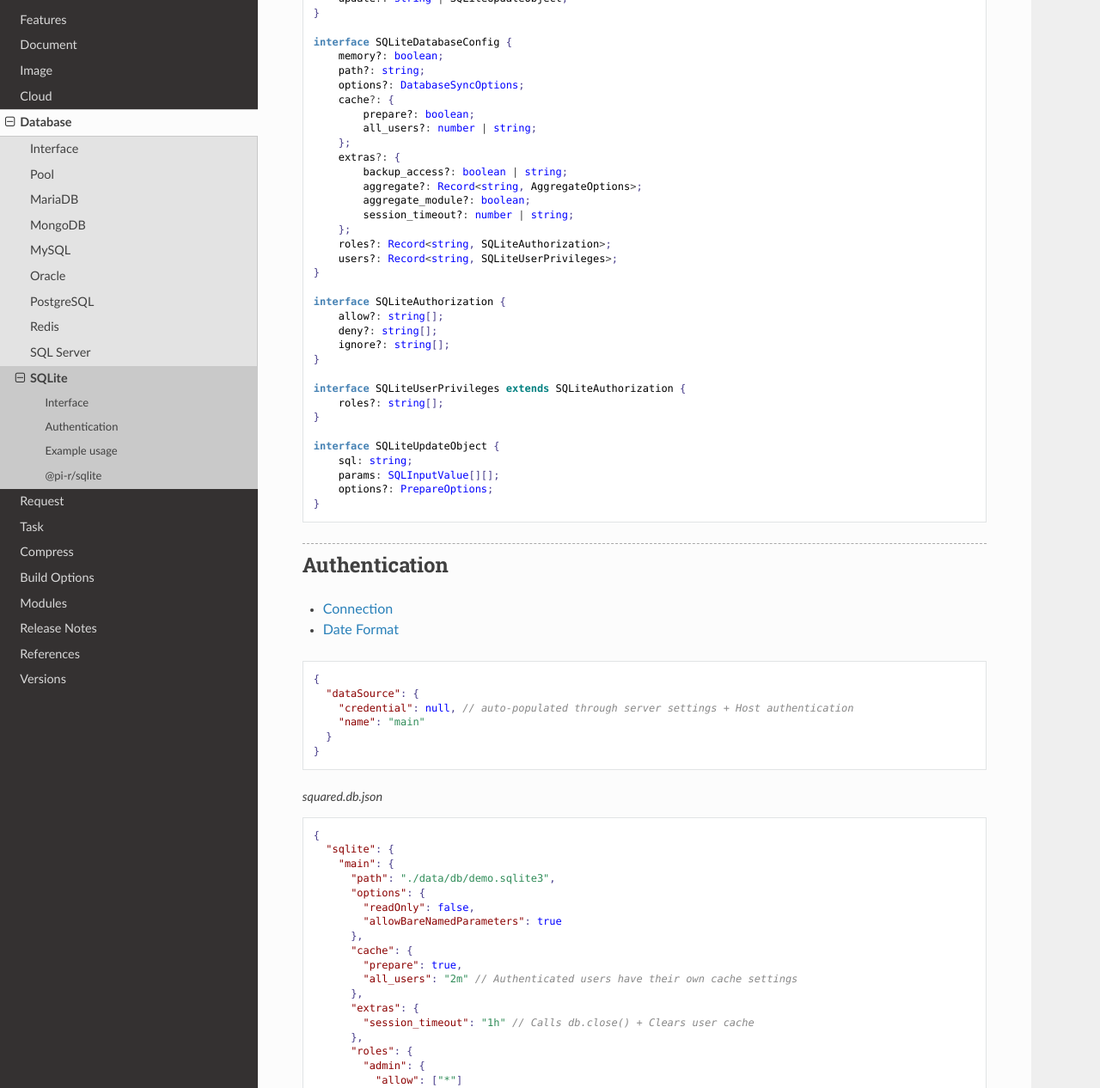
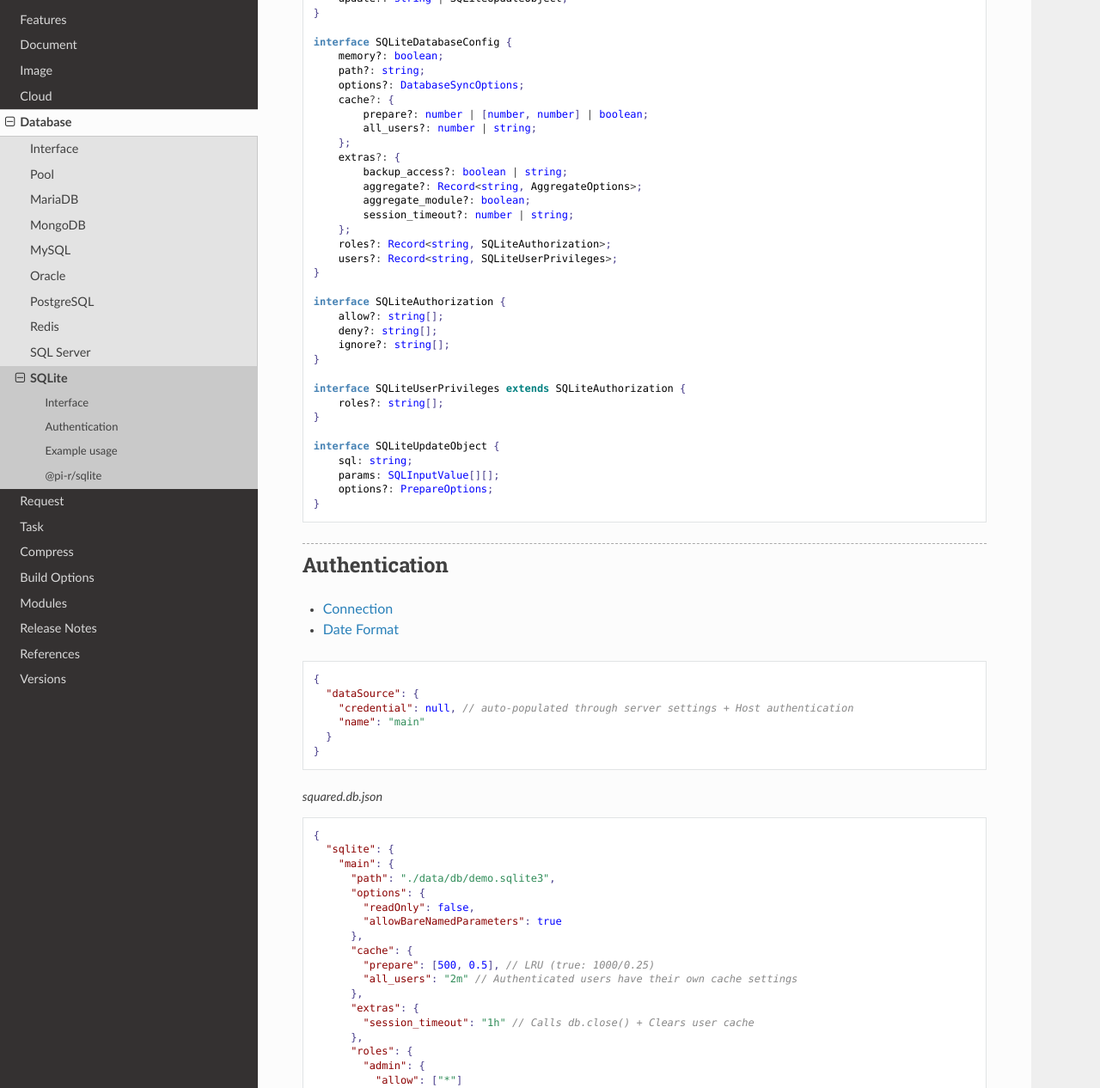
Before and after one commit to anpham6/chrome-docs, a Sphinx documentation site: the page built from source/db/sqlite.rst, in a window 1280 px wide and 1400 px high, scrolled down 327 px, cut to the strip 134-1400 px from the top of the window. Shown: the whole strip at 86% size. Built offline with Sphinx 7.4.7 and the Read the Docs theme 3.1.0, drawn with Linux system fonts in a browser that asks for light colours.

Commit message:
DB: SQLite prepare cache has been upgraded to LRU.

```diff
--- a/source/db/sqlite.rst
+++ b/source/db/sqlite.rst
@@ -26,7 +26,7 @@ Interface
       path?: string;
       options?: DatabaseSyncOptions;
       cache?: {
-          prepare?: boolean;
+          prepare?: number | [number, number] | boolean;
           all_users?: number | string;
       };
       extras?: {
@@ -82,7 +82,7 @@ Authentication
           "allowBareNamedParameters": true
         },
         "cache": {
-          "prepare": true,
+          "prepare": [500, 0.5], // LRU (true: 1000/0.25)
           "all_users": "2m" // Authenticated users have their own cache settings
         },
         "extras": {
```
